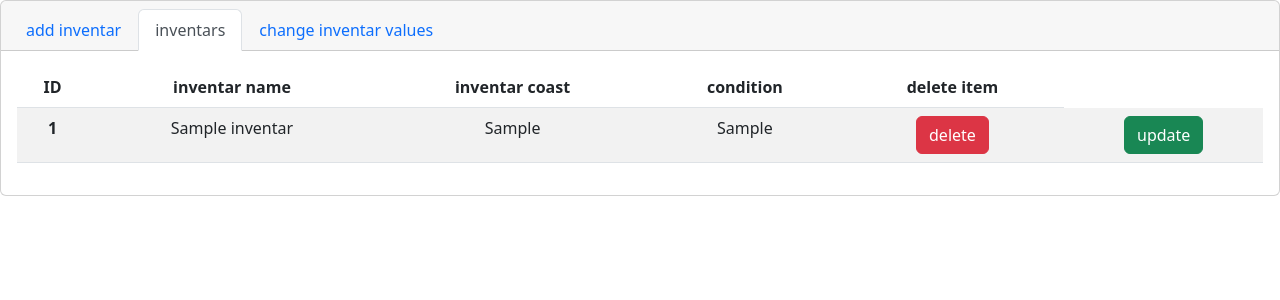
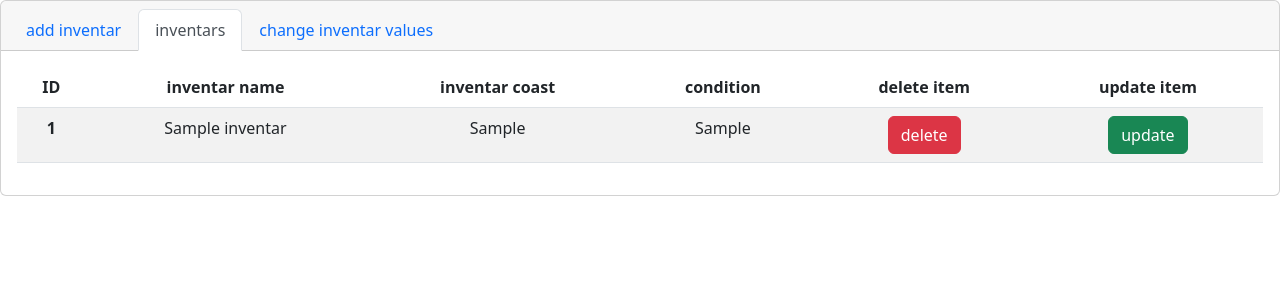
Before and after one commit to bonitobonito2/tatoo-Salon-wifh-flask-python, a Flask app: page /inventars in a window 1280 px wide. Shown: the top 300 px of the page. Run offline with Flask 2, Linux system fonts and the light colour scheme; tables that the repository leaves empty hold one stand-in row (values such as "Sample post").

Commit message:
update item

```diff
--- a/templates/inventars.html
+++ b/templates/inventars.html
@@ -14,6 +14,7 @@
         <th scope="col">inventar coast</th>
         <th scope="col">condition</th>
         <th scope="col" >delete item</th>
+        <th scope="col" >update item</th>
       </tr>
     </thead>
     <tbody>
```
